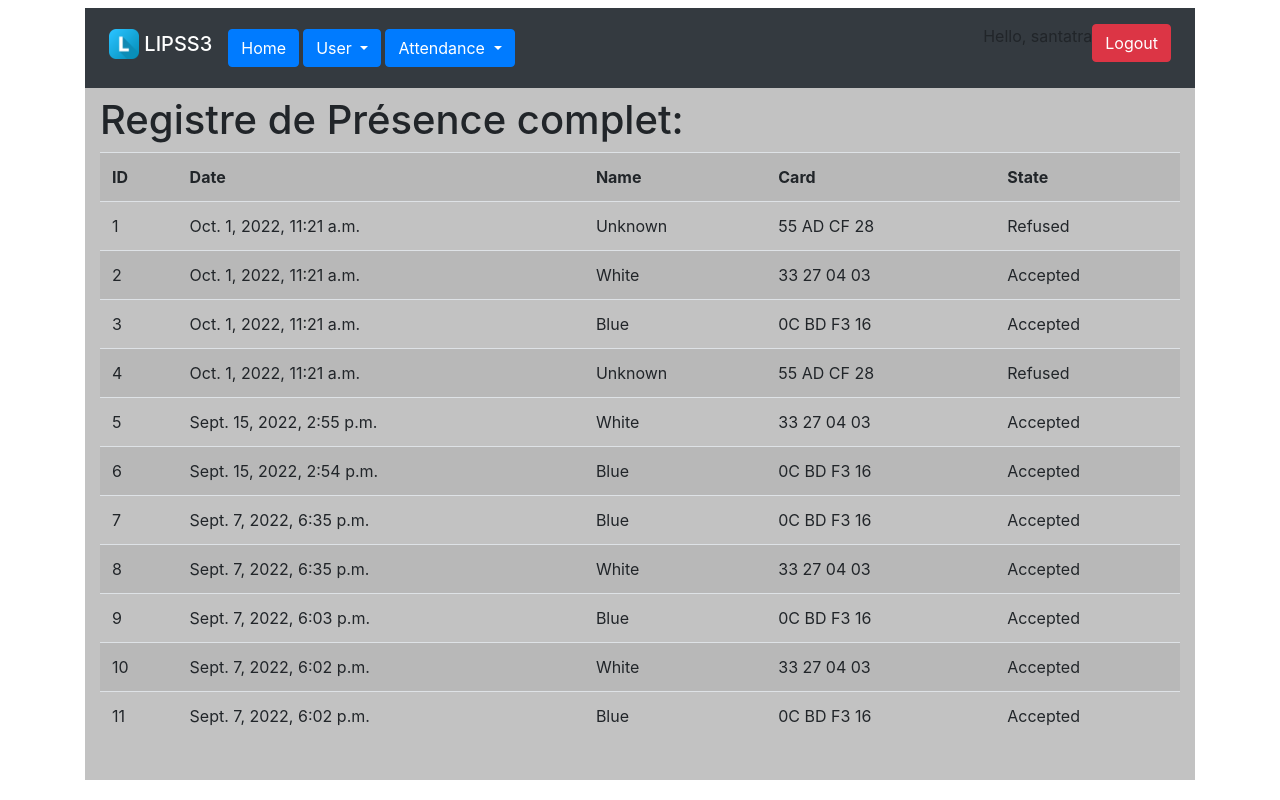
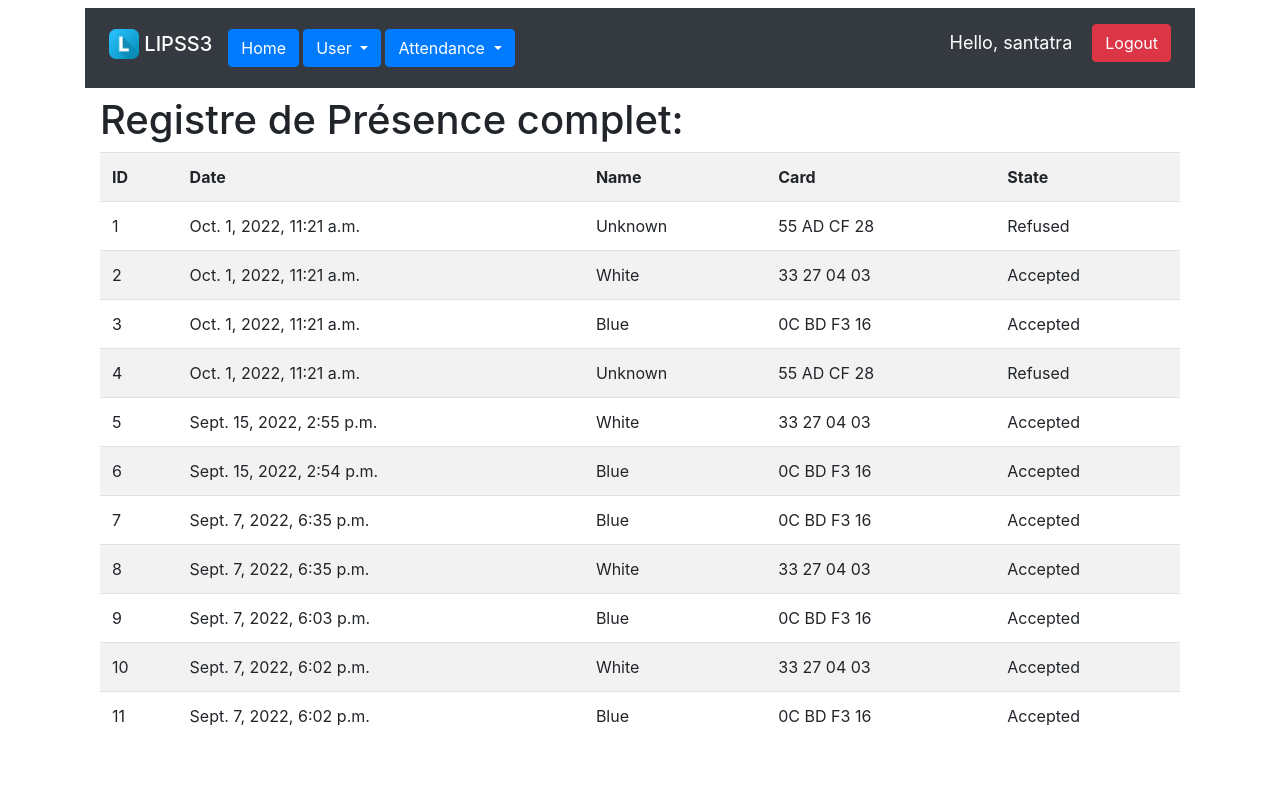
Before and after one commit to HarimbolaSantatra/rfid-attendance-system, a Django app: page /full in a window 1280 px wide. Run offline with Django 3.2, Linux system fonts and the light colour scheme; a user stored in the database is signed in; data comes from the database, SQL or seed files in the repository; both versions use the stored data as it was after the commit; some libraries are stand-ins or nearby versions.

Commit message:
I'm satisfied with the ui..

```diff
--- a/mainapp/templates/mainapp/base.html
+++ b/mainapp/templates/mainapp/base.html
@@ -1,5 +1,5 @@
-{% block head %}
 {% load static %}
+
 <!DOCTYPE html>
 <html lang="en">
 <head>
@@ -10,7 +10,6 @@
     <link rel="stylesheet" href="{% static 'mainapp/css/bootstrap.min.css' %}">
     <link rel="stylesheet" href="{% static 'mainapp/css/style.css' %}">
 </head>
-{% endblock head %}
 
 {% block header %}
 <nav class="nav navbar-nav navbar-expand-md navbar-dark bg-dark py-3 px-4">
@@ -61,7 +60,7 @@
 
     </span>
 
-    <span class="hello_msg"> Hello, {{request.user}} </span>
+    <span id="hello-msg"> Hello, {{request.user}} </span>
     <span>
         <button class="btn btn-danger">
             <a class="text-white" href="{% url 'logout' %}"> Logout </a>
@@ -70,8 +69,10 @@
 
 </nav>
 {% endblock header %}
+
+
 <body class='container py-2'>
-    <div class="container pt-2 pb-4 content">
+    <div class="container pt-2 pb-4 bg-white">
         {% block content %}
         {% endblock content %}
     </div>
--- a/static/mainapp/css/style.css
+++ b/static/mainapp/css/style.css
@@ -1,7 +1,15 @@
-.content{
-    background-color: #c2c2c2;
+#hello-msg{
+    font-size: 18px;
+    color: #fff;
+    margin-right: 20px;
+    margin-top: 5px;
 }
 
-.cube-content{
-    border: 2px black;
+.boite_contenu{
+    background-color: #c2c2c2;
+    min-height: 100%;
 }
+
+body{
+    min-height: 100%;
+}
```
Also changed, not shown: mainapp/templates/mainapp/index.html (+37 -20 lines), db.sqlite3, mainapp/templates/mainapp/remove_user.html (added).
